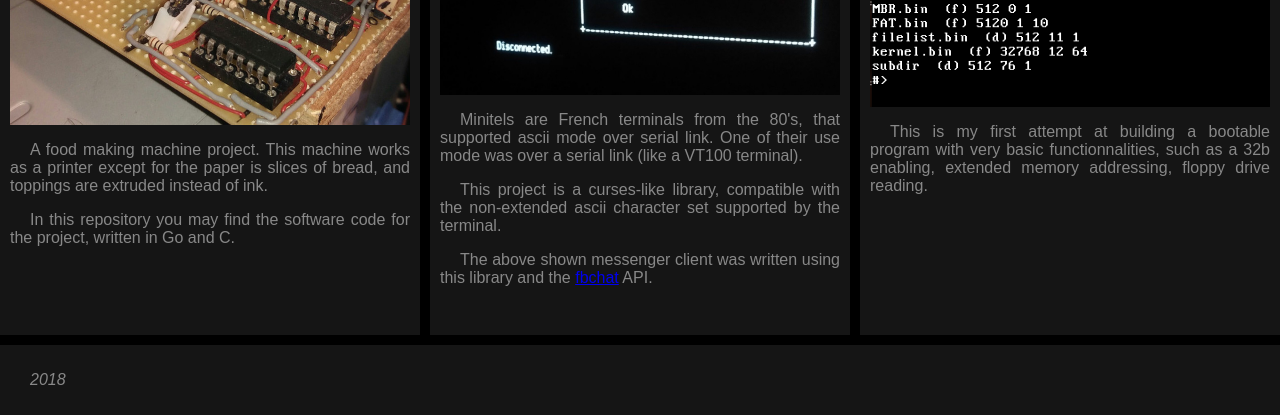
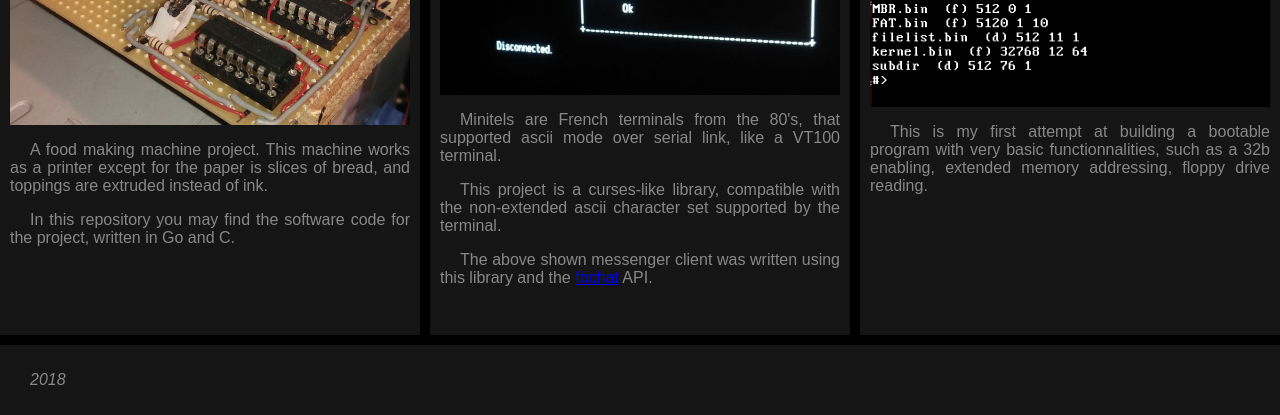
Before and after one commit to Juleinn/juleinn.github.io, a plain HTML site: page index.html in a window 1280 px wide. Shown: the part 385-800 px from the top of the page. Drawn offline with Linux system fonts and the light colour scheme.

Commit message:
Update index.html

```diff
--- a/index.html
+++ b/index.html
@@ -33,8 +33,7 @@
                 <img alt="Minitel" src="images/minitel.jpg"/>
             </a>
             <p>
-                Minitels are French terminals from the 80's, that supported ascii mode over serial link.
-                One of their use mode was over a serial link (like a VT100 terminal).
+                Minitels are French terminals from the 80's, that supported ascii mode over serial link, like a VT100 terminal.
             </p>
             <p>
                 This project is a curses-like library, compatible with the
```
